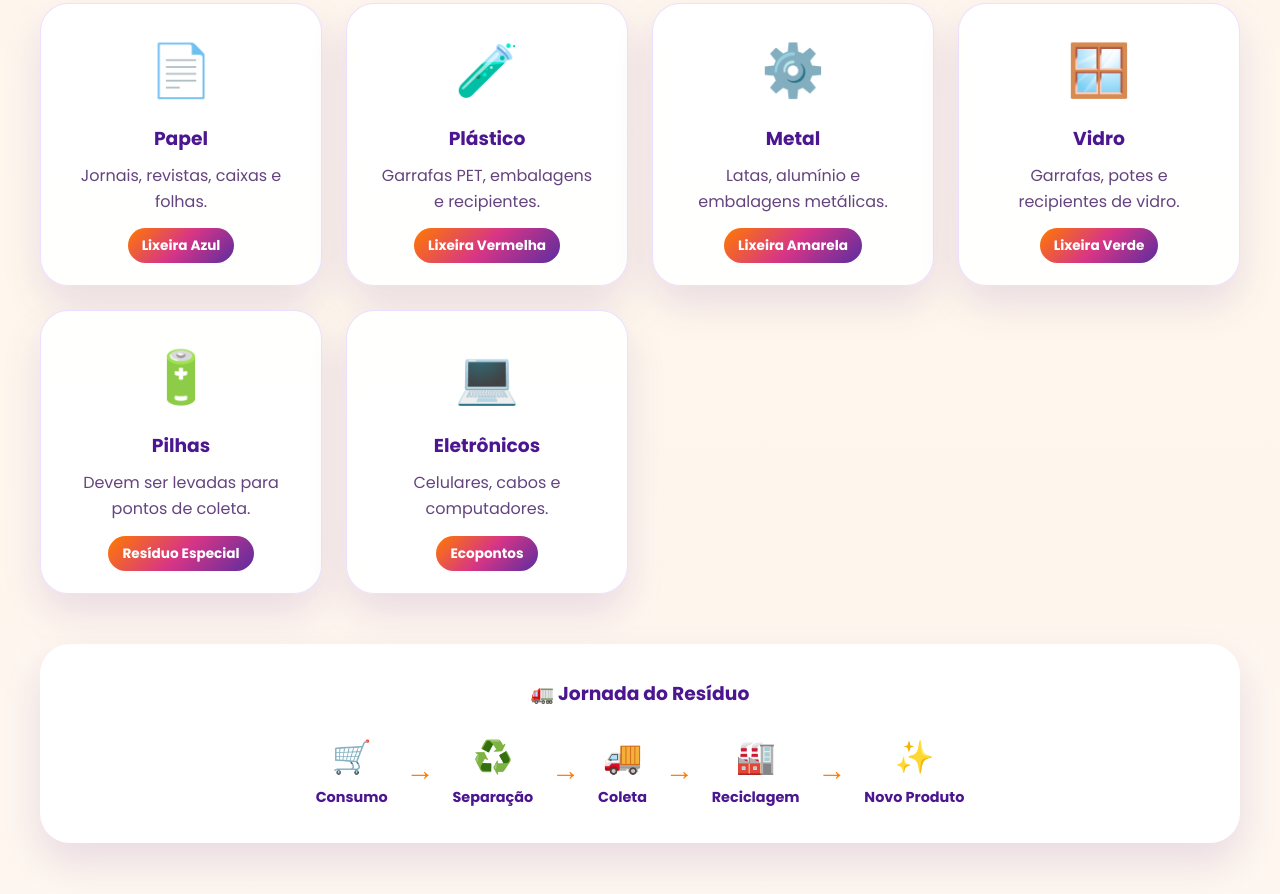
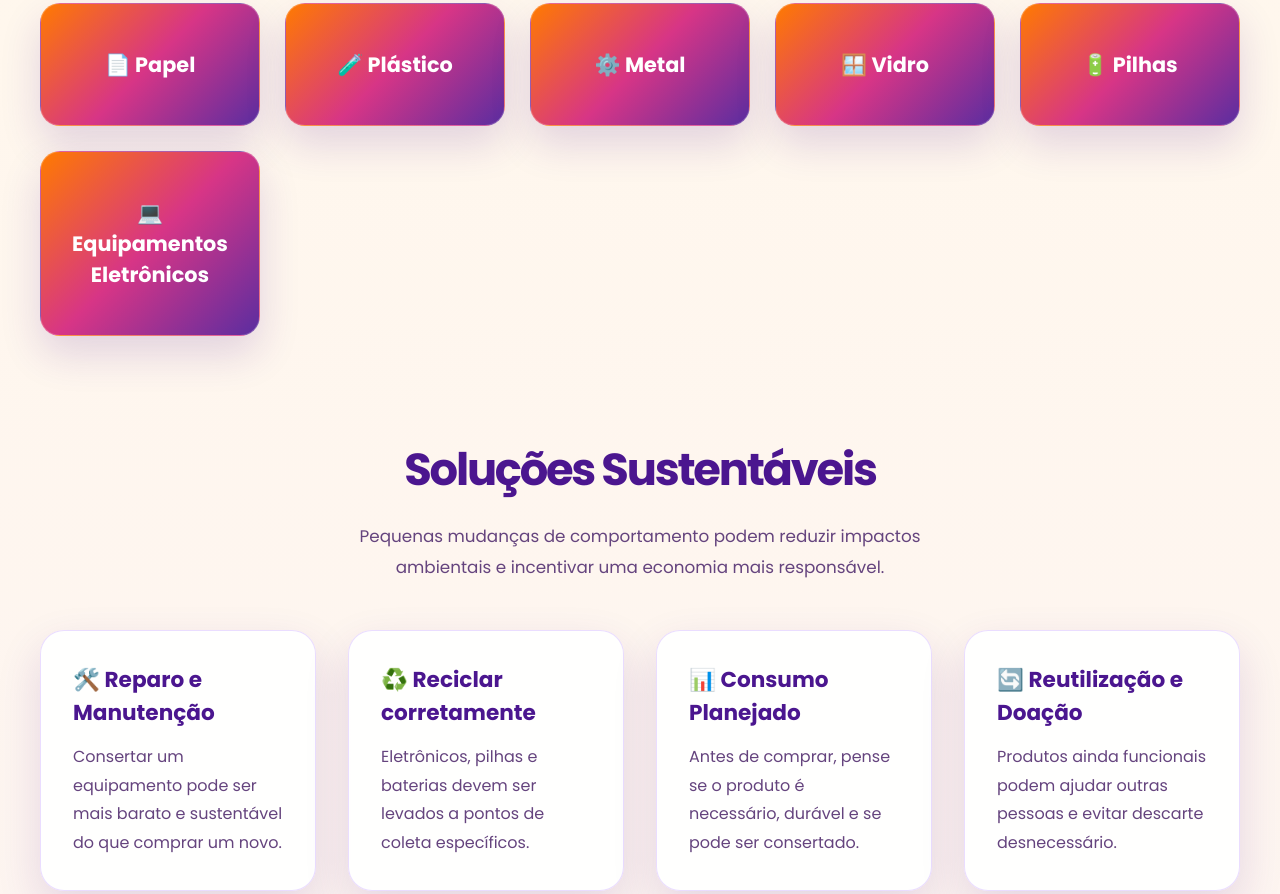
Before and after one commit to leticia-sanders/projeto_integrador, a plain HTML site: page index.html in a window 1280 px wide. Shown: the part 3609-4503 px from the top of the page. Drawn offline with Linux system fonts and the light colour scheme.

Commit message:
Add files via upload

```diff
--- a/index.html
+++ b/index.html
@@ -1245,19 +1245,25 @@
         }
 
 
-.recycle-grid-modern{display:grid;grid-template-columns:repeat(auto-fit,minmax(240px,1fr));gap:24px;margin-top:40px}
-.recycle-card{background:rgba(255,255,255,.95);border-radius:28px;padding:28px;text-align:center;box-shadow:0 18px 40px rgba(75,22,143,.12);transition:.3s;border:1px solid rgba(234,220,255,.9)}
-.recycle-card:hover{transform:translateY(-8px)}
-.recycle-icon{font-size:3.2rem;margin-bottom:15px}
-.recycle-card h3{color:#4b168f;margin-bottom:10px}
-.recycle-card p{color:#65447e;margin-bottom:18px;line-height:1.6}
-.tag{padding:8px 14px;border-radius:999px;color:#fff;font-weight:700;font-size:.85rem}
-.timeline-box{margin-top:50px;background:white;border-radius:30px;padding:35px;box-shadow:0 18px 40px rgba(75,22,143,.12)}
-.timeline-box h3{text-align:center;color:#4b168f;margin-bottom:25px}
-.timeline{display:flex;justify-content:center;align-items:center;gap:18px;flex-wrap:wrap}
-.step{display:flex;flex-direction:column;align-items:center;font-size:2rem}
-.step span{font-size:.9rem;color:#4b168f;font-weight:700;margin-top:6px}
-.arrow{font-size:1.8rem;color:#ff7a00;font-weight:800}
+.ewaste-list{
+    padding:40px !important;
+}
+
+.ewaste-list h3{
+    text-align:center;
+    margin-bottom:20px;
+}
+
+.ewaste-list ul{
+    padding-left:30px !important;
+    margin-top:15px;
+}
+
+.ewaste-list li{
+    margin-bottom:18px;
+    line-height:1.9;
+    padding-left:8px;
+}
 
 </style>
 </head>
@@ -1425,36 +1431,19 @@
             </div>
         </section>
 
-
         <section class="section">
             <h2 class="section-title">Descarte Correto</h2>
             <p class="section-subtitle">Separar corretamente os resíduos facilita a reciclagem e diminui o impacto ambiental.</p>
 
-    <div class="recycle-grid-modern">
-        <div class="recycle-card"><div class="recycle-icon">📄</div><h3>Papel</h3><p>Jornais, revistas, caixas e folhas.</p><span class="tag blue">Lixeira Azul</span></div>
-        <div class="recycle-card"><div class="recycle-icon">🧪</div><h3>Plástico</h3><p>Garrafas PET, embalagens e recipientes.</p><span class="tag red">Lixeira Vermelha</span></div>
-        <div class="recycle-card"><div class="recycle-icon">⚙️</div><h3>Metal</h3><p>Latas, alumínio e embalagens metálicas.</p><span class="tag yellow">Lixeira Amarela</span></div>
-        <div class="recycle-card"><div class="recycle-icon">🪟</div><h3>Vidro</h3><p>Garrafas, potes e recipientes de vidro.</p><span class="tag green">Lixeira Verde</span></div>
-        <div class="recycle-card"><div class="recycle-icon">🔋</div><h3>Pilhas</h3><p>Devem ser levadas para pontos de coleta.</p><span class="tag orange">Resíduo Especial</span></div>
-        <div class="recycle-card"><div class="recycle-icon">💻</div><h3>Eletrônicos</h3><p>Celulares, cabos e computadores.</p><span class="tag purple">Ecopontos</span></div>
-    </div>
-
-    <div class="timeline-box">
-        <h3>🚛 Jornada do Resíduo</h3>
-        <div class="timeline">
-            <div class="step">🛒<span>Consumo</span></div>
-            <div class="arrow">→</div>
-            <div class="step">♻️<span>Separação</span></div>
-            <div class="arrow">→</div>
-            <div class="step">🚚<span>Coleta</span></div>
-            <div class="arrow">→</div>
-            <div class="step">🏭<span>Reciclagem</span></div>
-            <div class="arrow">→</div>
-            <div class="step">✨<span>Novo Produto</span></div>
-        </div>
+            <div class="recycle-grid">
+                <div class="bin blue">📄 Papel</div>
+                <div class="bin red">🧪 Plástico</div>
+                <div class="bin yellow">⚙️ Metal</div>
+                <div class="bin green">🪟 Vidro</div>
+                <div class="bin orange">🔋 Pilhas</div>
+                <div class="bin purple">💻 Equipamentos Eletrônicos</div>
             </div>
         </section>
-
 
         <section class="section">
             <h2 class="section-title">Soluções Sustentáveis</h2>
```
Lines whose indentation alone changed are shown as unchanged.
